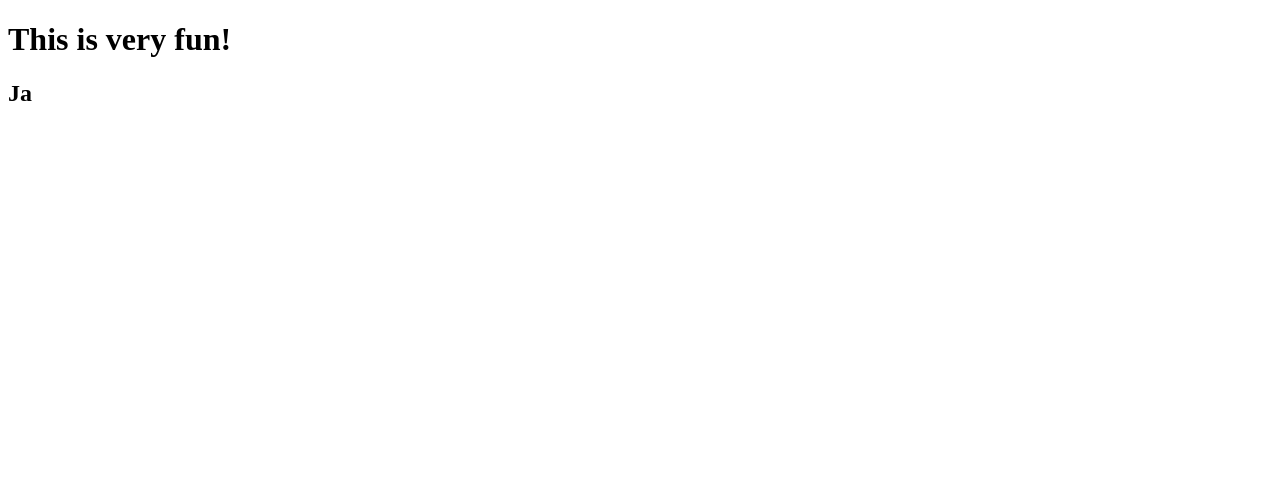
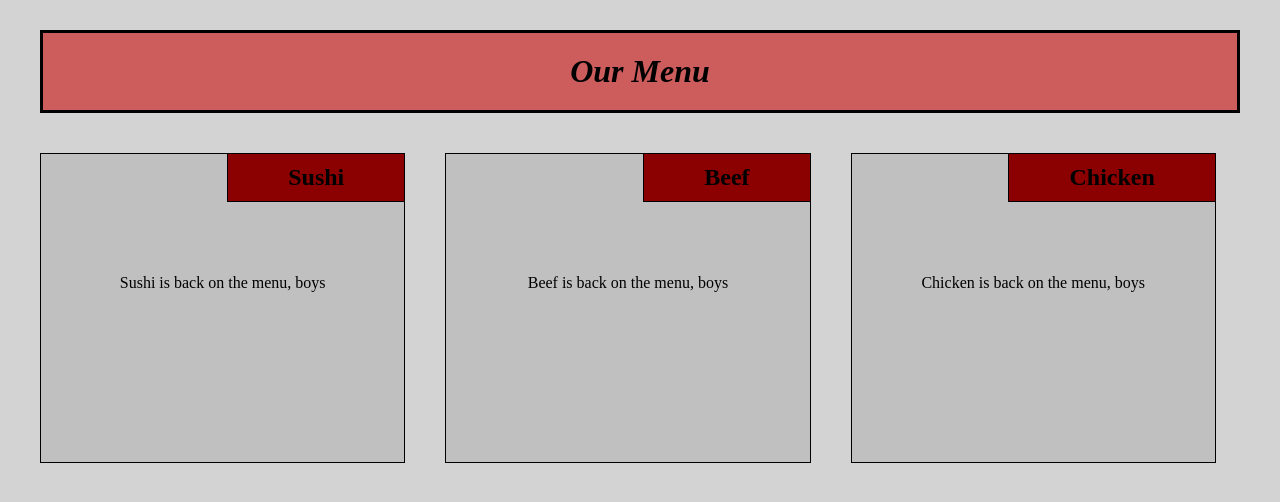
Before and after one commit to emildyulgerov/Module-2-Assignment, a plain HTML site: page site/index.html in a window 1280 px wide. Drawn offline with Linux system fonts and the light colour scheme.

Commit message:
Final Touches

```diff
--- /dev/null
+++ b/site/css/stylesheets.css
@@ -0,0 +1,92 @@
+* {
+	margin: 0;
+	box-sizing: border-box;
+}
+body {
+	margin: 0 20px 0 20px;
+	padding:  0;
+	background-color: lightgrey;
+}
+header {
+	padding:  20px;
+	margin: 30px 20px 20px 20px;
+	text-align: center;
+	border: 3px solid black;
+	background-color: indianred;
+	font-style: oblique;
+}
+p {
+	text-align: center;
+
+}
+.items {
+	position: relative;
+	height: 310.318px;
+	padding 72px 20px 20px 20px;
+	border: 1px solid black;
+	text-align: justify;
+	background-color: silver;
+}
+.items > h2 {
+	position: absolute;
+	top: 0;
+	right: 0;
+	padding: 10px 60px 10px 60px;
+	text-align: center;
+}
+#box-1, #box-2, #box-3{
+	padding-top: 120px;
+}
+#box-2 h2{
+	background-color: darkred;
+	border: 1px solid black;
+	border-top: none;
+	border-right: none;
+}
+#box-1 h2{
+	background-color: darkred;
+	border: 1px solid black;
+	border-top: none;
+	border-right: none;
+
+}
+#box-3 h2{
+	background-color: darkred;
+	border: 1px solid black;
+	border-top: none;
+	border-right: none;
+}
+
+@media all and (min-width: 992px) {
+	.items {
+		width: calc(33.33% - 48px);
+		margin: 20px 20px 40px 20px;
+		float: left;
+	}
+
+}
+@media all and (min-width: 768px) and (max-width: 991px) {
+	.items{
+		float: left;
+		margin: 20px 20px 20px 20px;
+
+	}
+	#box-1, #box-2{
+		width: calc(50% - 40px);
+	}
+	#box-3{
+		width: calc(100% - 40px);
+		margin-bottom: 40px;
+	}
+}
+
+@media all and (max-width: 767px){
+	.items{
+		width: calc(100% - 40px);
+		margin: 20px auto;
+	}
+	#box-1, #box-2{
+		margin-bottom: 40px;
+	}
+
+}
--- a/site/index.html
+++ b/site/index.html
@@ -1,11 +1,37 @@
 <!DOCTYPE html>
 <html>
 <head>
-	<meta charset="utf-8">
-	<title>Hello Coursera</title>
+<meta charset="utf-8">
+<meta name="viewport" content="width=device-width, initial-scale=1">
+	<title>Our Menu</title>
+	<link rel="stylesheet" href="css/stylesheets.css">
 </head>
 <body>
-<h1>This is very fun!</h1>
-<h2>Ja</h2>
+<header>
+	<h1>Our Menu</h1>
+</header>
+<main>
+	<section id="container-1" class="containers">
+		<div id="box-1" class="items">
+			<h2>Sushi</h2>
+			<p>Sushi is back on the menu, boys</p>
+		</div>
+	</section>
+
+	<section id="container-2" class="containers">
+		<div id="box-2" class="items">
+			<h2>Beef</h2>
+			<p>Beef is back on the menu, boys</p>
+		</div>
+	</section>
+
+	<section id="container-3" class="containers">
+		<div id="box-3" class="items">
+			<h2>Chicken</h2>
+			<p>Chicken is back on the menu, boys</p>
+		</div>
+	</section>
+</main>
 </body>
+
 </html>
```
Also changed, not shown: 2 other files.
